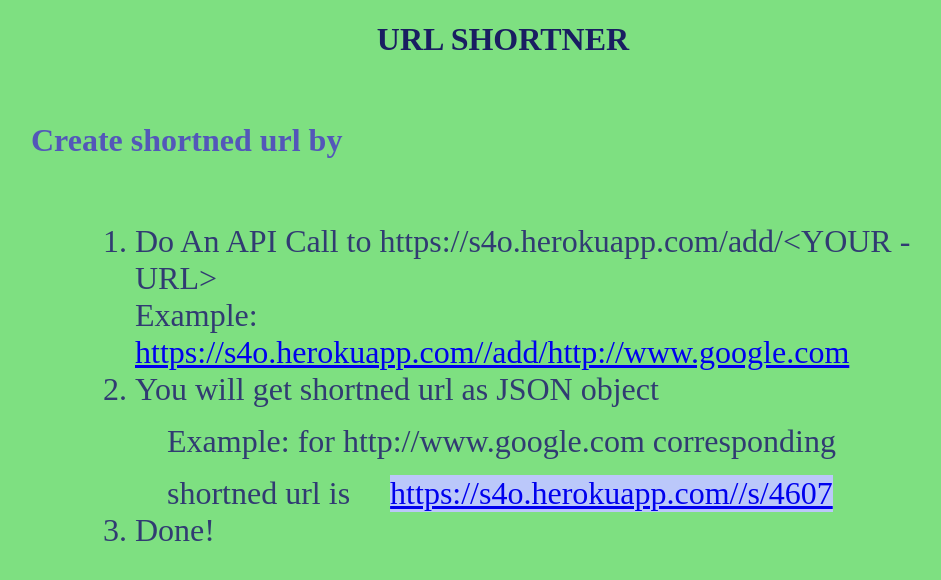
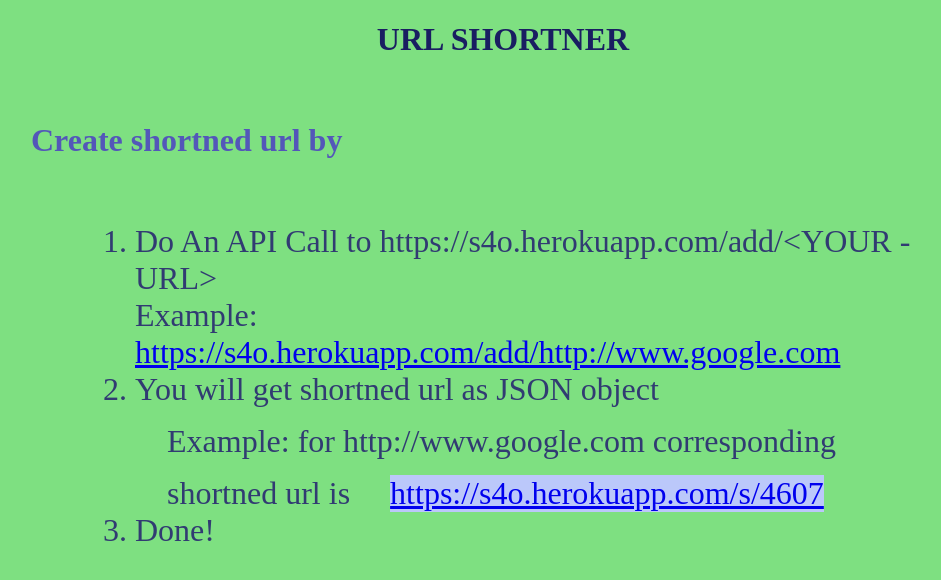
Before and after one commit to softmantk/fcc-urlshorthner, a website: page public/index.html in a window 1280 px wide. Shown: the whole page, without its empty margins (137-1078 px from the left). Drawn offline with Linux system fonts and the light colour scheme.

Commit message:
change in index.html url was incorrect

```diff
--- a/public/index.html
+++ b/public/index.html
@@ -14,12 +14,12 @@
     <ol class="readme">
         <li>
             Do An API Call to https://s4o.herokuapp.com/add/&lt;YOUR -URL&gt;
-            <div> Example: <a href="https://s4o.herokuapp.com//add/http://www.google.com" target="_blank">https://s4o.herokuapp.com//add/http://www.google.com </a></div>
+            <div> Example: <a href="https://s4o.herokuapp.com/add/http://www.google.com" target="_blank">https://s4o.herokuapp.com/add/http://www.google.com </a></div>
         </li>
         <li>
             You will get shortned url as JSON object
             <div class="intent"> Example: for http://www.google.com corresponding shortned url is
-                    <div class="intent shortned"><a href="https://s4o.herokuapp.com//s/4607" target="_blank">https://s4o.herokuapp.com//s/4607</a></div>
+                    <div class="intent shortned"><a href="https://s4o.herokuapp.com/s/4607" target="_blank">https://s4o.herokuapp.com/s/4607</a></div>
             </div>
         </li>
         <li> Done!</li>
```
